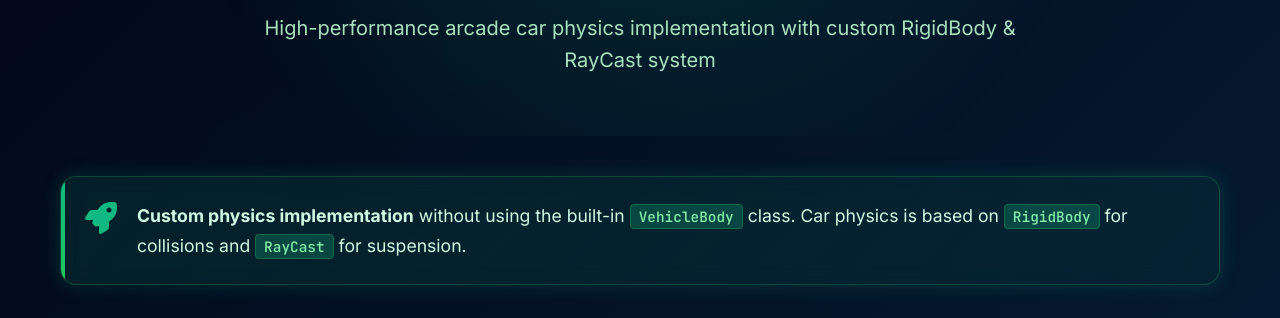
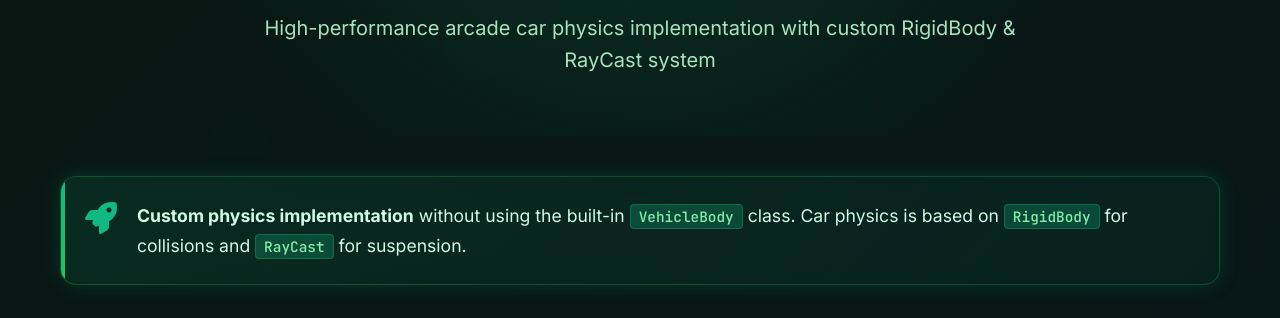
Before and after one commit to gsaone/racinggodot, a plain HTML site: page index.html in a window 1280 px wide. Shown: the part 235-553 px from the top of the page. Drawn offline with Linux system fonts and the light colour scheme.

Commit message:
Update index.html

```diff
--- a/index.html
+++ b/index.html
@@ -37,7 +37,7 @@
 
         body {
             font-family: 'Inter', sans-serif;
-            background: linear-gradient(135deg, #020617 0%, #0c4a6e 100%);
+            background: linear-gradient(135deg, #091712 0%, #051522 100%);
             color: var(--light);
             line-height: 1.6;
             min-height: 100vh;
```
